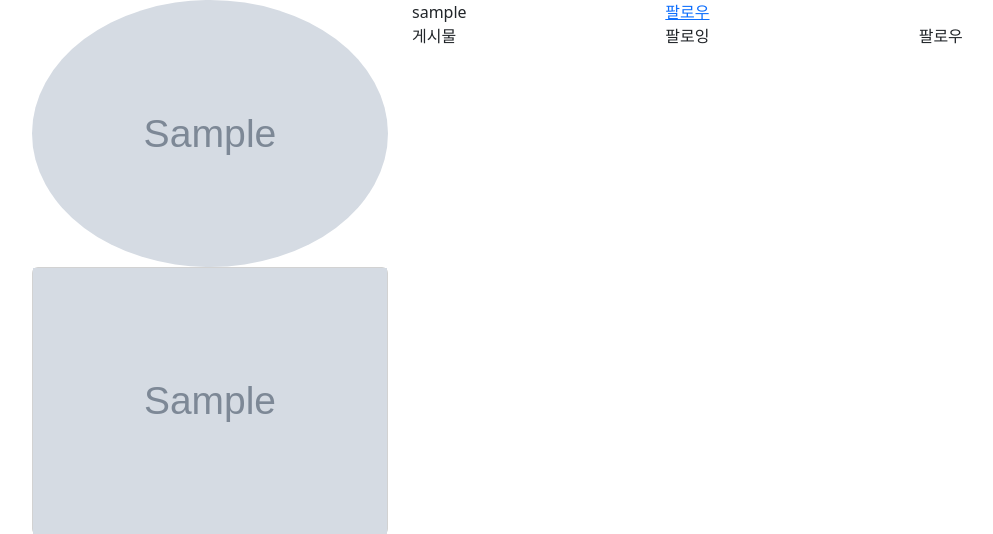
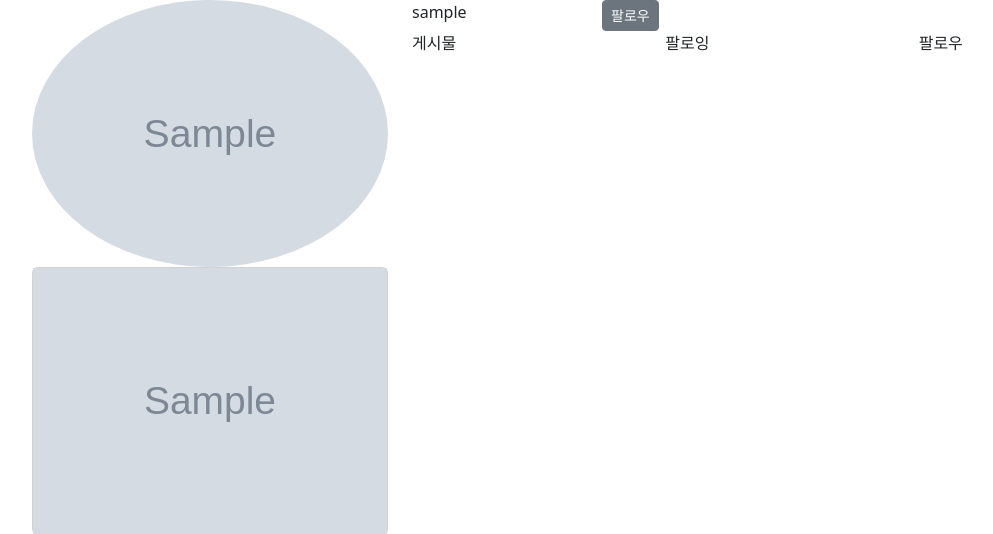
Before and after one commit to hlmj3017/insta, a Django app: a page that uses accounts/templates/accounts/profile.html in a window 1280 px wide. Shown: the part 56-590 px from the top of the page, without its empty margins (50-1043 px from the left). Run offline with Django 4.2, Linux system fonts and the light colour scheme; tables that the repository leaves empty hold one stand-in row (values such as "Sample post"); grey boxes marked "Sample" are stand-in pictures; some libraries are stand-ins or nearby versions.

Commit message:
follow 기능 구현

```diff
--- a/accounts/models.py
+++ b/accounts/models.py
@@ -10,3 +10,7 @@ class User(AbstractUser):
     )
     # post_set =   작성한 목록인지
     # like_posts =   좋아요를 누른  -> 충돌이 나므로 이름 수정
+
+
+    followings = models.ManyToManyField('self', related_name='followers', symmetrical=False) # self: 자기 자신 참조
+    # followers =
--- a/accounts/templates/accounts/profile.html
+++ b/accounts/templates/accounts/profile.html
@@ -9,9 +9,21 @@
   </div>
   <div class="col-8">
     <div class="row">
-      <div class="col-4">{{user_info.username}}</div>
-      <div class="col-4"><a href="">팔로우</a></div>
-    </div>
+      <div class="col-3">{{user_info.username}}</div>
+
+      <!-- user: 로그인한 사람 / user_info: 프로필페이지 유저 -->
+      {% if user != user_info %}
+      <div class="col-4">
+        {% if user in user_info.followers.all %}
+
+          <a href="{% url 'accounts:follow' username=user_info.username %}" class="btn btn-primary btn-sm">팔로잉</a></div>
+        {% else %}
+          <a href="{% url 'accounts:follow' username=user_info.username %}" class="btn btn-secondary btn-sm">팔로우</a></div>
+        {% endif %}
+
+      </div>
+      {% endif %}
+
     <div class="row">
       <div class="col">게시물</div>
       <div class="col">팔로잉</div>
--- a/accounts/urls.py
+++ b/accounts/urls.py
@@ -7,4 +7,5 @@ urlpatterns = [
     path('signup/', views.signup, name='signup'),
     path('login/', views.login, name='login'),
     path('<str:username>/', views.profile, name='profile'),
+    path('<str:username>/follow/', views.follow, name='follow'),
 ]
--- a/accounts/views.py
+++ b/accounts/views.py
@@ -5,6 +5,7 @@ from .forms import CustomUserCreationForm, CustomAuthenticationForm
 from django.contrib.auth import login as auth_login
 # from .models import User
 from django.contrib.auth import get_user_model
+from django.contrib.auth.decorators import login_required
 
 # Create your views here.
 def signup(request):
@@ -57,3 +58,25 @@ def profile(request, username):
     }
 
     return render(request, 'accounts/profile.html', context)
+
+
+@login_required
+def follow(request, username):
+    User = get_user_model()
+
+    me = request.user  # 내가 팔로우하고 싶은
+    you = User.objects.get(username=username) # 내가 팔로우하고 싶은 상대방
+
+    # 팔로잉이 이미 되어있는 경우
+    # if me in you.followers.all(): # 당신을 따르고 있는 사람들에 내가 있는지
+    if you in me.followings.all(): # 내가 팔로잉하는 사람에 너가 있는지
+        me.followings.remove(you)  # 나 너 지울거
+
+
+    # 팔로잉이 아직 안 된 경우
+
+    else:
+        me.followings.add(you)
+
+
+    return redirect('accounts:profile', username=username)
```
Also changed, not shown: accounts/migrations/0002_user_followings.py (added).
